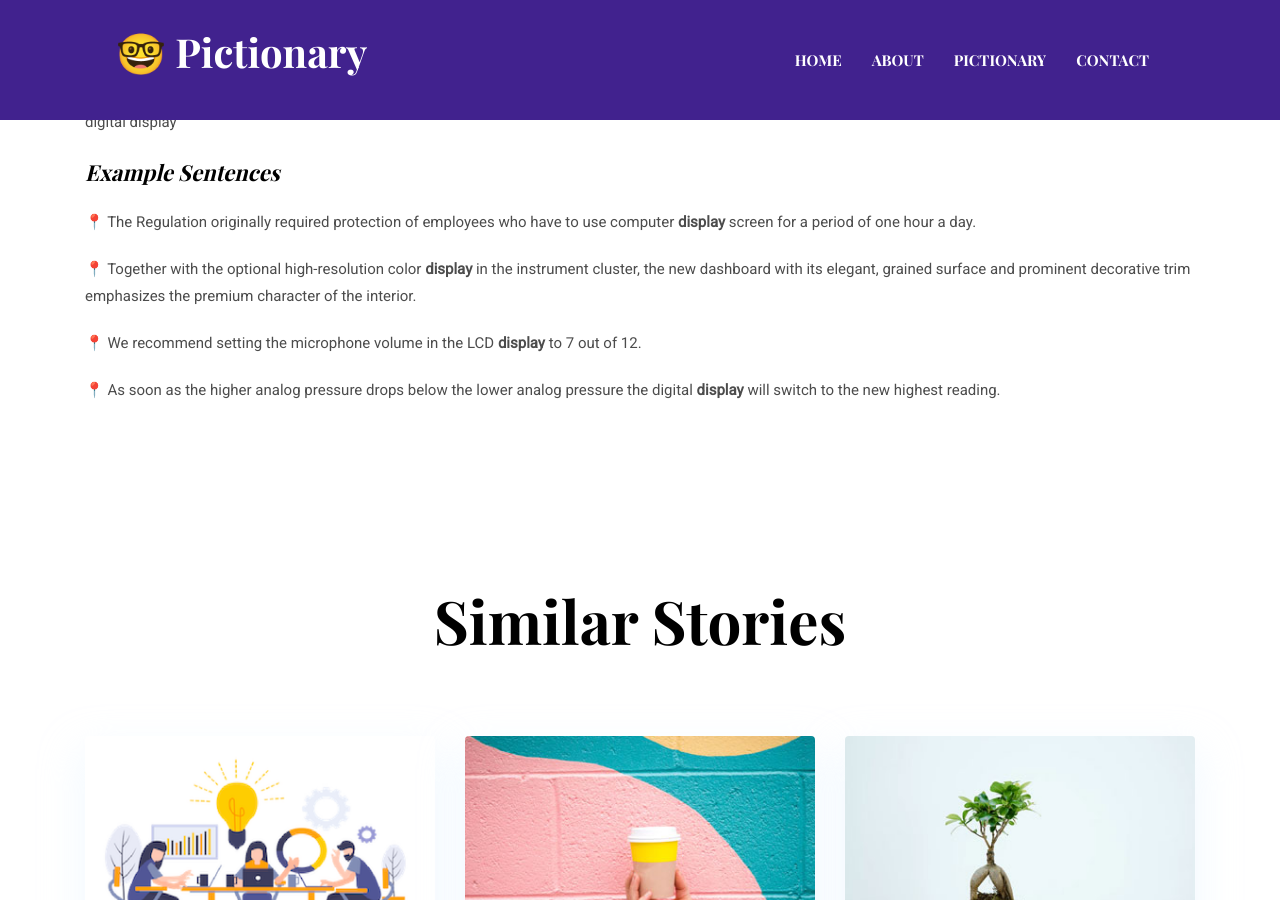
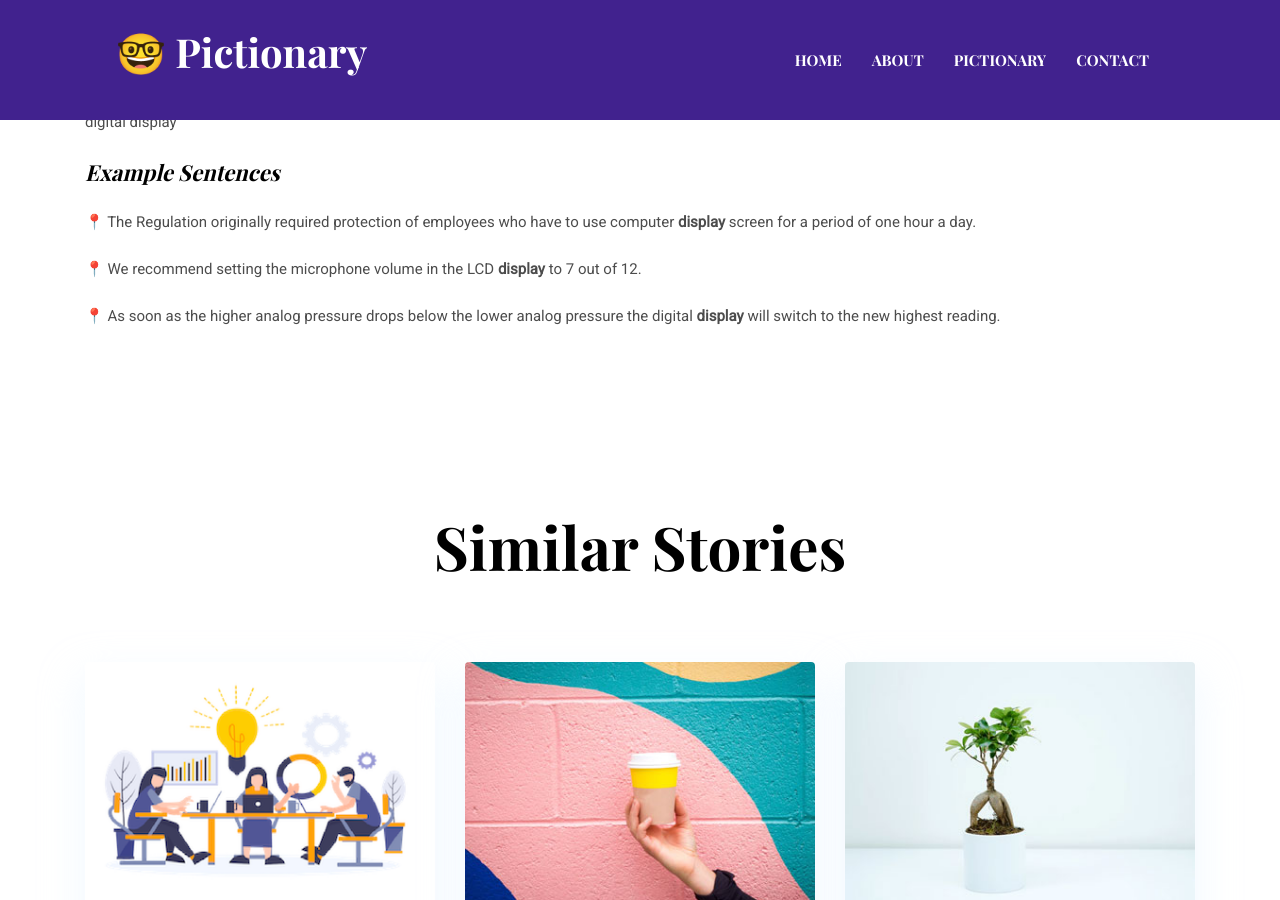
Before and after one commit to a1g5/a1g5.github.io, a Jekyll site: the page built from _posts/2023-02-20-display.markdown, in a window 1280 px wide and 900 px high, scrolled down 1127 px. Built offline with Jekyll 4.4.1, drawn with Linux system fonts in a browser that asks for light colours.

Commit message:
Update 2023-02-20-display.markdown

```diff
--- a/_posts/2023-02-20-display.markdown
+++ b/_posts/2023-02-20-display.markdown
@@ -35,8 +35,6 @@ digital display
 
 📍 The Regulation originally required protection of employees who have to use computer <B>display</B> screen for a period of one hour a day. <br>
 
-📍 Together with the optional high-resolution color <B>display</B> in the instrument cluster, the new dashboard with its elegant, grained surface and prominent decorative trim emphasizes the premium character of the interior. <br>
-
 📍 We recommend setting the microphone volume in the LCD <B>display</B> to 7 out of 12.<br>
 
 📍 As soon as the higher analog pressure drops below the lower analog pressure the digital <B>display</B> will switch to the new highest reading. <br>
```
